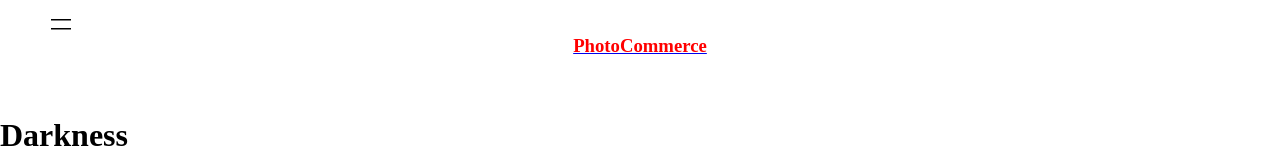
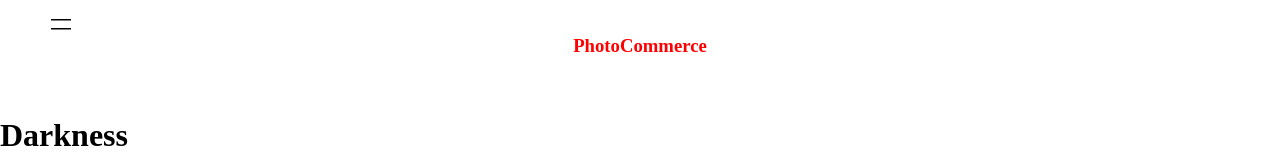
Before and after one commit to DominickVale/Photographer-E-Commerce, a Next.js app: page / in a window 1280 px wide. Shown: the top 160 px of the page. Built offline with nearby package versions, Linux system fonts and the light colour scheme.

Commit message:
Add global style

```diff
--- a/components/layout/index.js
+++ b/components/layout/index.js
@@ -1,12 +1,20 @@
 import React from 'react'
 import {Normalize} from 'styled-normalize'
+import {createGlobalStyle} from 'styled-components'
 
 import Header from './Header'
 import Footer from './Footer'
 
+const GlobalStyle = createGlobalStyle`
+  a{
+    text-decoration: none;
+  }
+`
+
 const Layout = (props) => {
   return (
     <div>
+      <GlobalStyle />
       <Normalize />
       <Header />
       {props.children}
```
